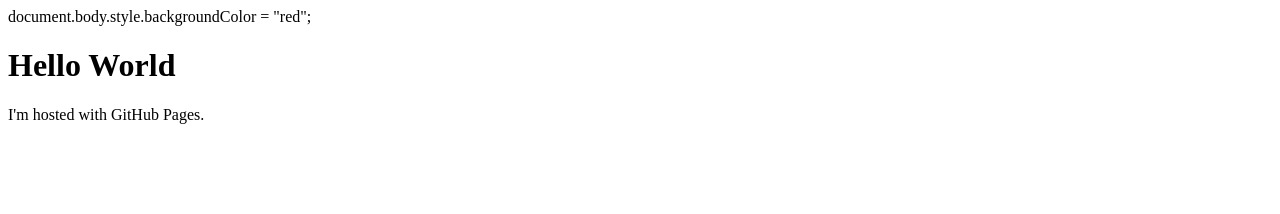
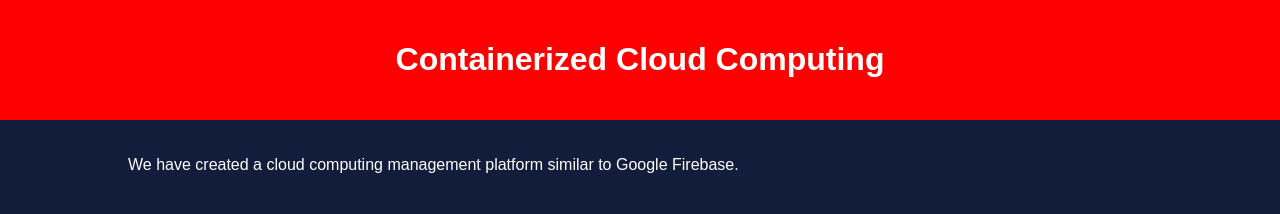
Before and after one commit to UtahCapstoneL3H/UtahCapstoneL3H.github.io, a plain HTML site: page index.html in a window 1280 px wide. Drawn offline with Linux system fonts and the light colour scheme.

Commit message:
added more description

```diff
--- a/index.html
+++ b/index.html
@@ -1,8 +1,37 @@
 <!DOCTYPE html>
-<html>
-    document.body.style.backgroundColor = "red";
+<html lang="en">
+<head>
+    <meta charset="UTF-8">
+    <meta name="viewport" content="width=device-width, initial-scale=1.0">
+    <title>UofU L3H Clinic Team</title>
+    <style>
+        body {
+            background-color: #121d3b; /* Dark blue background */
+            color: white; /* White text color */
+            font-family: Arial, sans-serif;
+            margin: 0;
+            padding: 0;
+        }
+        header {
+            background-color: #ff0000; /* Red header */
+            padding: 20px;
+            text-align: center;
+        }
+        .container {
+            width: 80%;
+            margin: 0 auto;
+            padding: 20px;
+        }
+        /* Add more styles for your content as needed */
+    </style>
+</head>
 <body>
-<h1>Hello World</h1>
-<p>I'm hosted with GitHub Pages.</p>
+    <header>
+        <h1>Containerized Cloud Computing</h1>
+    </header>
+    <div class="container">
+        <!-- Your content goes here -->
+        <p>We have created a cloud computing management platform similar to Google Firebase. </p>
+    </div>
 </body>
 </html>
```
